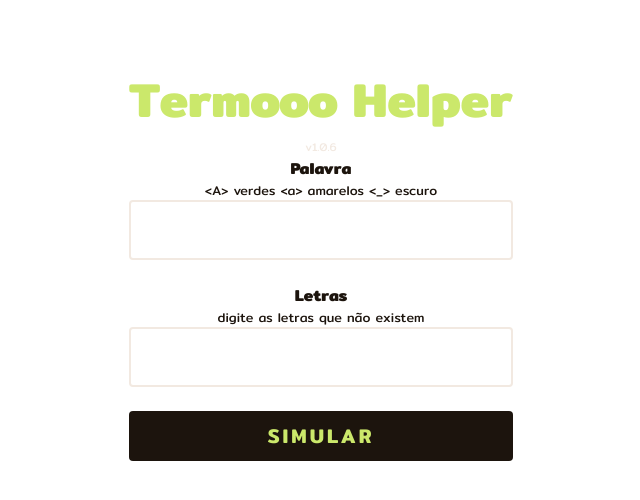
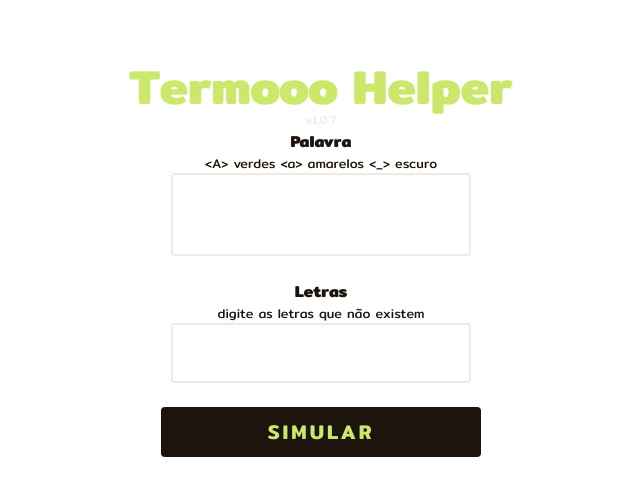
Before and after one commit to plowzzer/termooo-helper, a Next.js app: page / in a window 1280 px wide. Shown: the top 500 px of the page, without its empty margins (319-959 px from the left). Built offline with nearby package versions, Linux system fonts and the light colour scheme.

Commit message:
fix style and new version

```diff
--- a/pages/index.tsx
+++ b/pages/index.tsx
@@ -47,11 +47,11 @@ const Home: NextPage = () => {
           <a href="https://term.ooo">Termooo</a> Helper
         </h1>
         <div className={styles.version}>
-          <small>v1.0.6</small>
+          <small>v1.0.7</small>
         </div>
 
-        <form onSubmit={handleSimulateForm}>
-          <div className="mx-auto w-96 content-center grid">
+        <form className="w-full" onSubmit={handleSimulateForm}>
+          <div className="mx-auto w-full content-center grid">
             <label htmlFor="word" className={styles.label}>
               Palavra
               <small>{` <A> verdes <a> amarelos <_> escuro`}</small>
@@ -67,10 +67,12 @@ const Home: NextPage = () => {
               type="text"
               name="word"
             />
-            {rightWordError && <p className="text-center text-red-600">{rightWordError}</p>}
+            {rightWordError && (
+              <p className="text-center text-red-600">{rightWordError}</p>
+            )}
           </div>
 
-          <div className="mt-6 mx-auto w-96 content-center grid">
+          <div className="mt-6 mx-auto w-full content-center grid">
             <label htmlFor="not-in" className={styles.label}>
               Letras
               <small>{` digite as letras que não existem`}</small>
@@ -86,7 +88,7 @@ const Home: NextPage = () => {
             />
           </div>
 
-          <div className="mt-6 mx-auto w-96 content-center grid">
+          <div className="mt-6 mx-auto w-full content-center grid">
             <input
               type="submit"
               className={styles.button}
--- a/styles/Home.module.css
+++ b/styles/Home.module.css
@@ -5,6 +5,7 @@
   text-align: center;
   font-weight: bold;
   color: #cbe86b;
+  line-height: 45px;
 }
 
 .version {
@@ -23,17 +24,21 @@
   font-size: 80%;
   font-weight: normal;
   display: block;
+  max-width: 300px;
+  margin: auto;
 }
 
 .input {
   border-radius: 4px;
-  border: 2px solid #F2E9E1;
+  border: 2px solid #f2e9e1;
   color: #1c140d;
   text-align: center;
   outline: none;
   width: 100%;
   font-weight: 500;
-  height: 60px;
+  min-height: 60px;
+  max-width: 300px;
+  margin: auto;
 }
 
 .input:focus {
@@ -59,6 +64,8 @@
   color: #cbe86b;
   font-weight: 600;
   cursor: pointer;
+  max-width: 320px;
+  margin: auto;
   letter-spacing: 3px;
 }
 
--- a/styles/globals.css
+++ b/styles/globals.css
@@ -12,6 +12,7 @@ body {
   font-family: Mitr, -apple-system, BlinkMacSystemFont, Segoe UI, Roboto, Oxygen,
     Ubuntu, Cantarell, Fira Sans, Droid Sans, Helvetica Neue, sans-serif;
   background: #fff;
+  width: 100%;
 }
 
 a {
```
